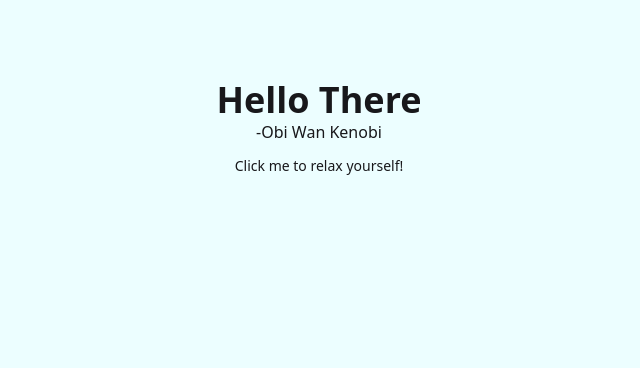
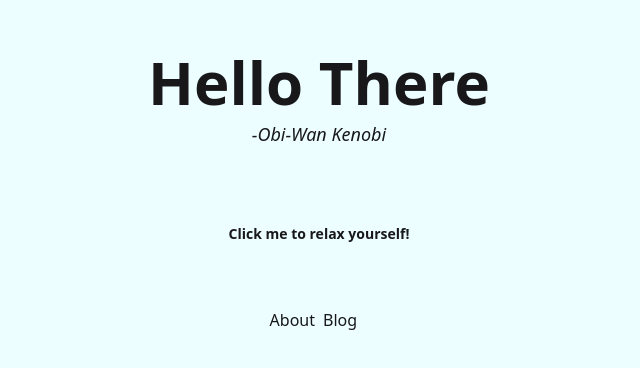
Before and after one commit to einein07/taylor-blog-next, a Next.js app: page / in a window 1280 px wide. Shown: the part 208-576 px from the top of the page, without its empty margins (321-961 px from the left). Built offline with nearby package versions, Linux system fonts and the light colour scheme.

Commit message:
some more initial tweaking and carrying over components

```diff
--- a/src/pages/DarkmodeToggle.tsx
+++ b/src/pages/DarkmodeToggle.tsx
@@ -42,7 +42,7 @@ export default function DarkmodeToggle(): JSX.Element {
         <button
           key={theme}
           className={
-            "float-left cursor-pointer pt-2 text-left text-sm font-thin"
+            "hover:text-red-900 dark:hover:text-yellow-100 float-left cursor-pointer pt-2 text-left text-sm font-bold"
           }
           onClick={toggleTheme}
           aria-label="Toggle theme"
--- a/src/pages/Greeting.tsx
+++ b/src/pages/Greeting.tsx
@@ -1,11 +1,9 @@
-import { type NextPage } from "next";
-
 export default function Greeting(): JSX.Element {
   return (
     <>
-      <div className="grid place-items-center">
-        <h1 className="content-center text-4xl font-bold">Hello There</h1>
-        <p className="font-thin">-Obi Wan Kenobi</p>
+      <div className="grid place-items-center space-y-2">
+        <h1 className="content-center text-6xl font-bold">Hello There</h1>
+        <p className="text-lg font-thin italic">-Obi-Wan Kenobi</p>
       </div>
     </>
   );
--- /dev/null
+++ b/src/pages/NavBar.tsx
@@ -0,0 +1,11 @@
+import Link from "next/link";
+
+
+export default function NavBar() {
+  return (
+    <div className="grid grid-cols-2 gap-2">
+        <Link className="hover:text-blue-400" href="/about">About</Link>
+        <Link className="hover:text-blue-400" href="/blog">Blog</Link>
+    </div>
+  )
+}
--- a/src/pages/index.tsx
+++ b/src/pages/index.tsx
@@ -3,6 +3,7 @@ import Head from "next/head";
 import Link from "next/link";
 import DarkmodeToggle from "./DarkmodeToggle";
 import Greeting from "./Greeting";
+import NavBar from "./NavBar";
 
 const Home: NextPage = () => {
   return (
@@ -12,11 +13,13 @@ const Home: NextPage = () => {
         <meta name="description" content="Generated by create-t3-app" />
         <link rel="icon" href="/favicon.ico" />
       </Head>
-      <main className="flex min-h-screen flex-col items-center justify-center bg-cyan-50 text-zinc-900 dark:bg-zinc-900 dark:text-zinc-300 ">
+      <main className="flex min-h-screen flex-col items-center justify-center bg-cyan-50 text-zinc-900 dark:bg-zinc-900 dark:text-zinc-300">
         <Greeting />
+        <div className="container flex flex-col items-center justify-center gap-12 px-4 py-16 ">
         <DarkmodeToggle />
-        <div className="container flex flex-col items-center justify-center gap-12 px-4 py-16 "></div>
-      </main>
+        </div>
+        <NavBar />
+        </main>
     </>
   );
 };
```
